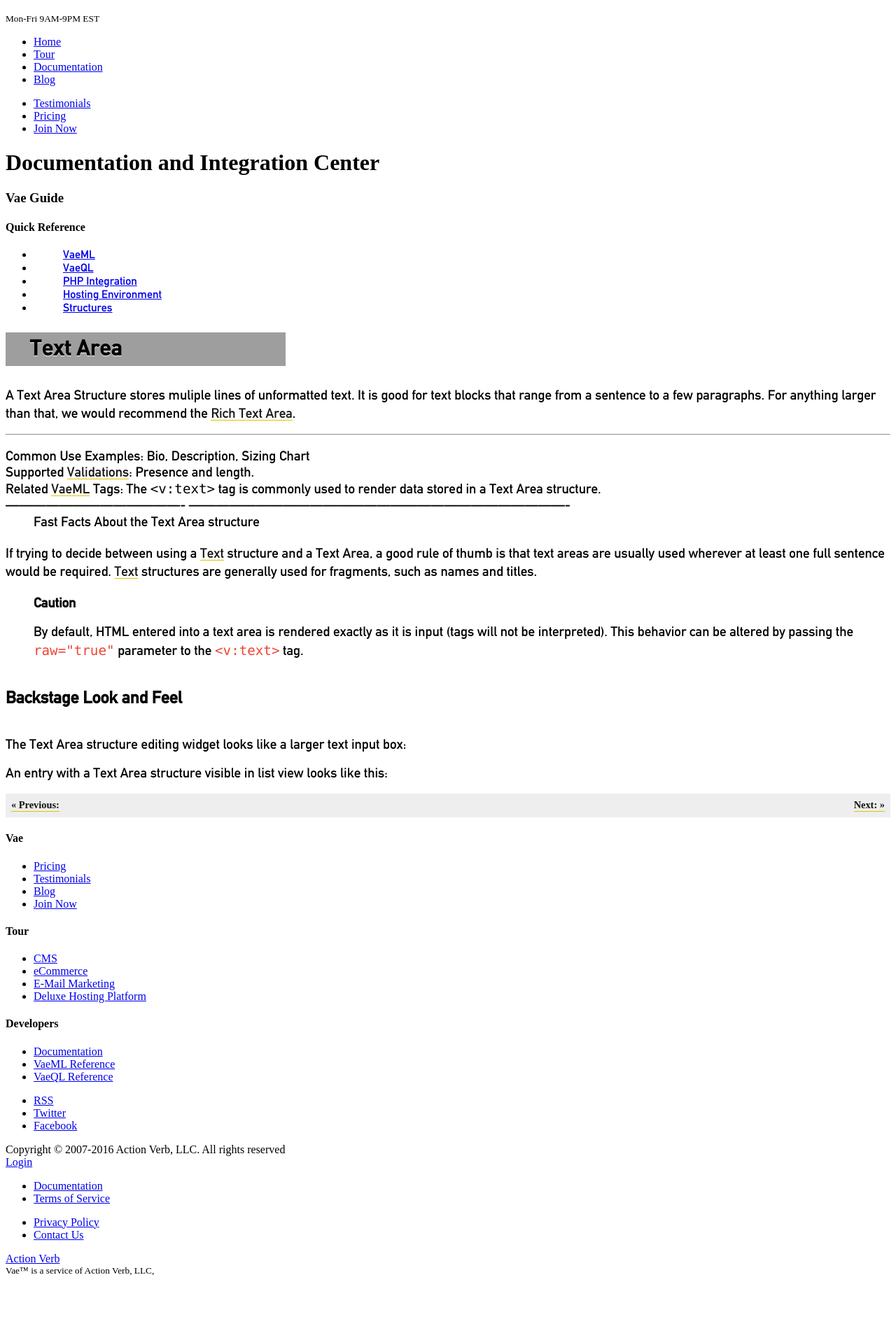
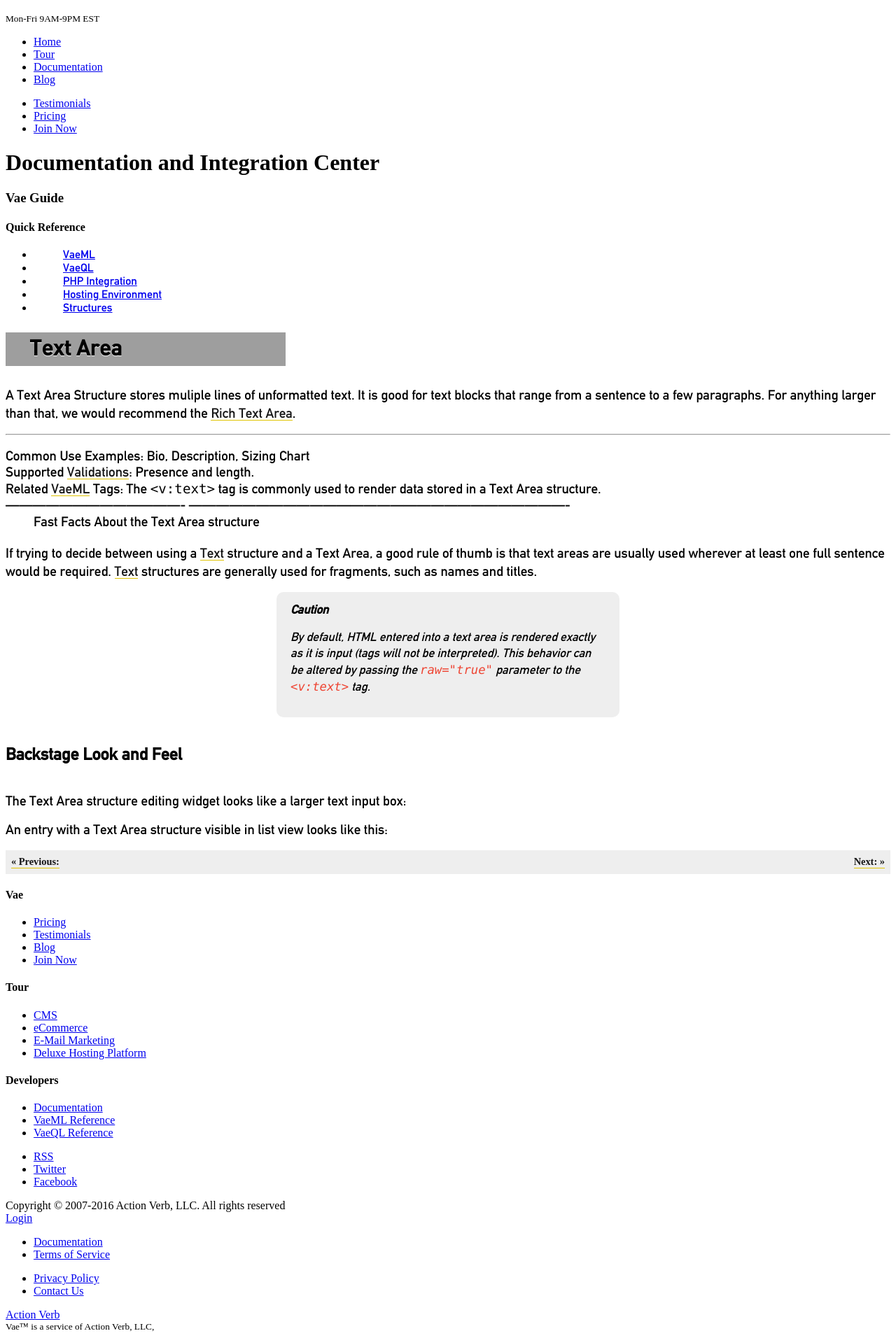
Before and after one commit to michaelburtonray/vae-docs, a Jekyll site: the page built from structure.textarea.md, in a window 1280 px wide. Shown: the part 326-2238 px from the top of the page at 70% size. Built offline with Jekyll 4.4.1, drawn with Linux system fonts in a browser that asks for light colours; comment, search, counter and statistics services are not loaded; before the commit the page ends 2158 px from its top, so only the background shows below that; grey boxes are pictures that could not be loaded.

```diff
--- a/css/vaebook.scss
+++ b/css/vaebook.scss
@@ -338,7 +338,7 @@ h1 code, p code, p code a, .literal, .literal a {
   text-align: center;
 }
 
-.epigraph {
+blockquote {
   background: #eee;
   border-radius:10px;
 	-webkit-border-radius:10px;
@@ -349,10 +349,6 @@ h1 code, p code, p code a, .literal, .literal a {
   margin: 1px auto 15px auto;
   padding: 15px 20px 15px 20px;
   width: 450px;
-}
-.epigraph .attribution {
-  font-style: normal;
-  text-align: right;
 }
 
 .glossterm {
```
Also changed, not shown: index.md (renamed from about.md).
